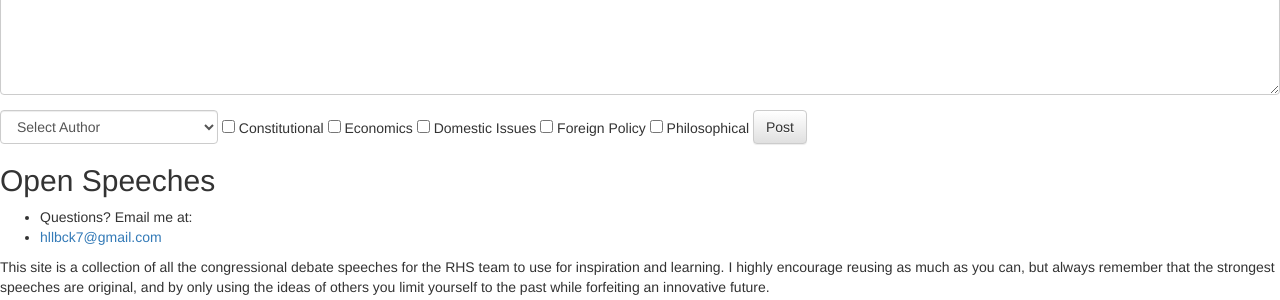
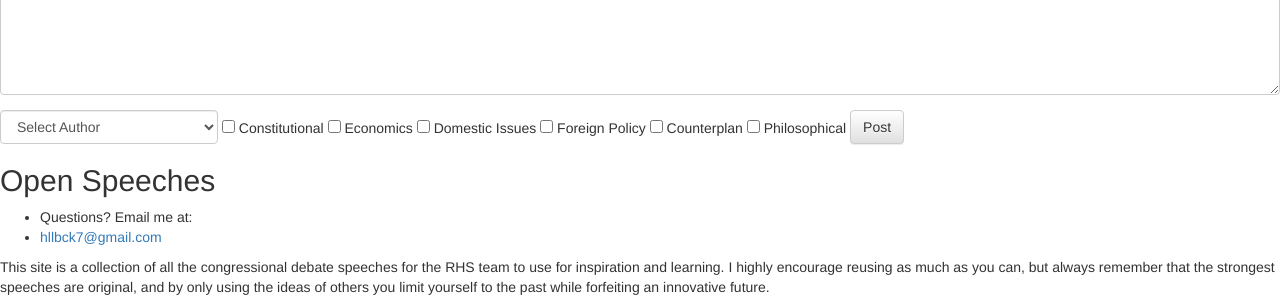
Before and after one commit to lbarberiscanoni/OpenSpeeches, a Jekyll site: the page built from cms.html, in a window 1280 px wide. Shown: the part 1475-1775 px from the top of the page. Built offline with Jekyll 4.4.1, drawn with Linux system fonts in a browser that asks for light colours; nearby versions of some CDN libraries.

Commit message:
added the cp option and put teh rest of Sarai speeches online

```diff
--- a/cms.html
+++ b/cms.html
@@ -50,6 +50,7 @@ permalink: /speechSubmission/
                 <input type="checkbox" value="econ" class="tag"> Economics
                 <input type="checkbox" value="domestic" class="tag"> Domestic Issues
                 <input type="checkbox" value="foreign" class="tag"> Foreign Policy
+                <input type="checkbox" value="counterplan" class="tag"> Counterplan
                 <input type="checkbox" value="philosophical" class="tag"> Philosophical
             </div>
 			<input type="button" class="btn btn-default" id="go" value="Post" />
```
